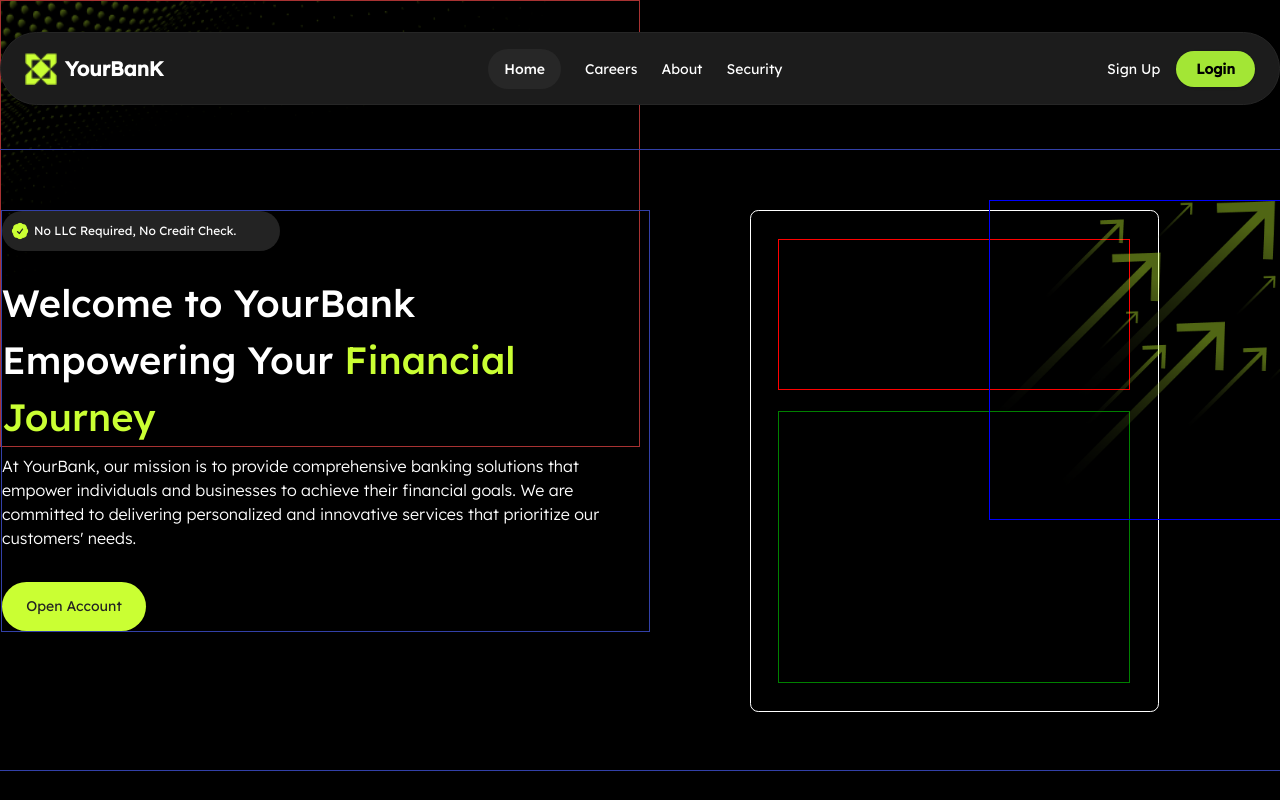
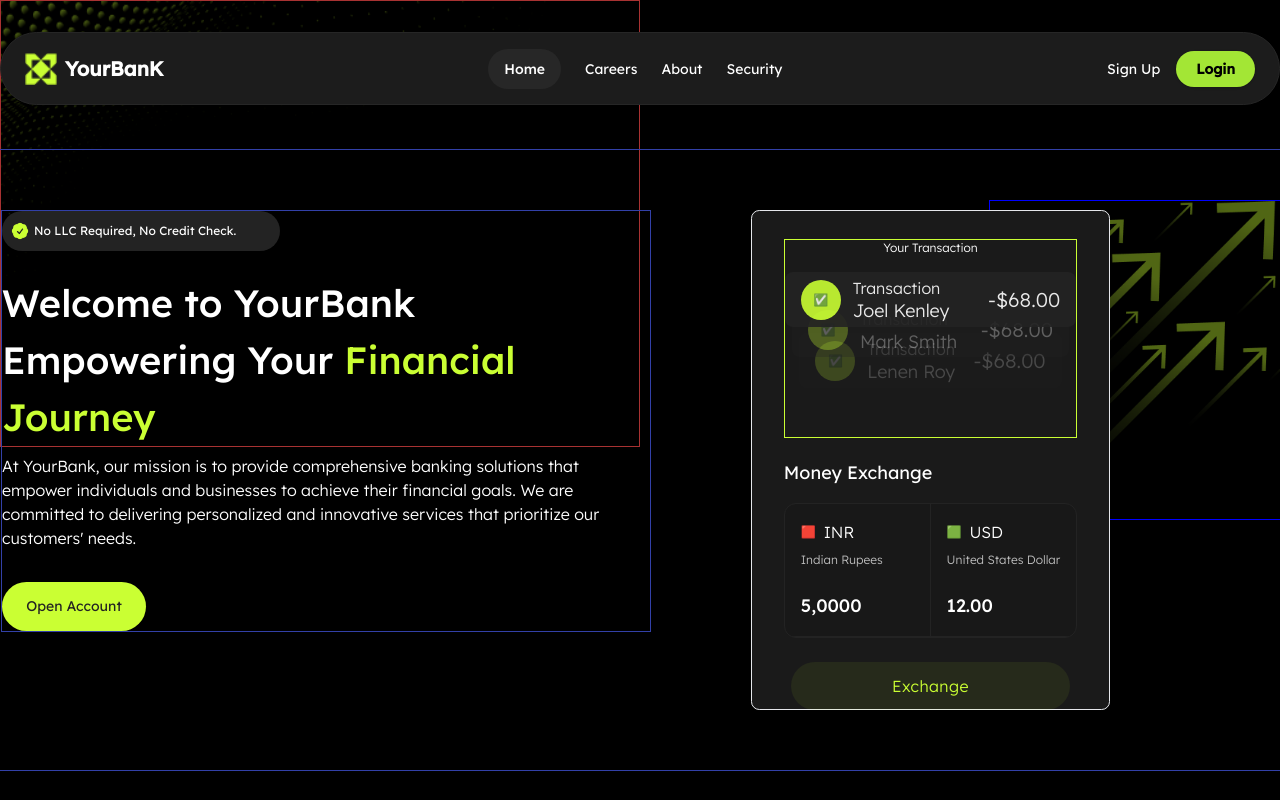
Before and after one commit to khuong-d4ng/Banking_company_website_UI_thuc_tap_tuan_4, a React (Create React App) app: page / in a window 1280 px wide. Shown: the top 800 px of the page. Built offline with nearby package versions, Linux system fonts and the light colour scheme.

Commit message:
hotfix(LayoutCommon): Chuyển navbar và footer vào layout

```diff
--- a/src/App.js
+++ b/src/App.js
@@ -1,20 +1,17 @@
 import { Routes, Route } from 'react-router-dom';
-import Footer from "./components/Footer";
-import Navbar from "./components/Navbar";
+import LayoutCommon from "./components/LayoutCommon";
 import About from "./pages/About";
+import Home from "./pages/Home";
 import './index.css';
-import Home from "./pages/Home";
 
 function App() {
   return (
-    <div className="flex flex-col min-h-screen bg-black text-white max-w-screen-2xl">
-      <Navbar />
-      <Routes>
+    <Routes>
+      <Route element={<LayoutCommon />}>
         <Route path="/" element={<Home />} />
         <Route path="/about" element={<About />} />
-      </Routes>
-      <Footer />
-    </div>
+      </Route>
+    </Routes>
   );
 }
 
--- /dev/null
+++ b/src/components/LayoutCommon.js
@@ -0,0 +1,18 @@
+import React from "react";
+import Navbar from "./Navbar";
+import Footer from "./Footer";
+import { Outlet } from "react-router-dom";
+
+const LayoutCommon = () => {
+  return (
+    <div className="min-h-screen bg-black text-white max-w-screen-2xl flex flex-col">
+      <Navbar />
+      <div className="flex-1">
+        <Outlet />
+      </div>
+      <Footer />
+    </div>
+  );
+};
+
+export default LayoutCommon;
--- a/src/pages/Home.js
+++ b/src/pages/Home.js
@@ -125,28 +125,111 @@ const Home = () => {
 
         <div
             className="
-            w-[410.1921691894531px]
-            h-[501.2744445800781px]
             gap-[20.66px]
-            border-[0.69px]
-            border-[#fff]
-            p-[27.55px]
+            px-8
+            py-7
             rounded-[8.26px]
             flex
             flex-col
             bg-transparent
+            z-30
+            "
+            style={{
+                background: `linear-gradient(0deg, #1A1A1A, #1A1A1A), linear-gradient(214.85deg, rgba(26, 26, 26, 0) 0%, #1A1A1A 39.72%)`,
+                borderWidth: "0.69px",
+                borderStyle: "solid",
+                borderImage: `linear-gradient(0deg, #262626, #262626),
+                            linear-gradient(214.24deg, rgba(202, 255, 51, 0.2) 0%, rgba(202, 255, 51, 0) 11.24%),
+                            linear-gradient(214.24deg, rgba(202, 255, 51, 0) 91.73%, rgba(202, 255, 51, 0.2) 99.95%)`,
+                borderImageSlice: 1
+            }}
+        >
 
-            border border-[#3240a8]
-            "
-        >
-            <div className='border border-[red] w-90 h-40'>
-
+            <div className="flex flex-col gap-4 items-center text-xs font-light border border-[#CAFF33] h-[45%]">
+                <div className=''>Your Transaction</div>
+                {/* 1 */}
+                <div className="flex items-center justify-between bg-[#232323] opacity-90 rounded-lg px-4 py-1 w-[100%] relative top-[0px] z-30">
+                    <div className="flex items-center gap-3">
+                        <div className="w-10 h-10 rounded-full bg-[#CAFF33] flex items-center justify-center">
+                            <span>✅</span>
+                        </div>
+                        <div>
+                            <div className="text-white text-base">Transaction</div>
+                            <div className="text-white text-lg leading-tight">Joel Kenley</div>
+                        </div>
+                    </div>
+                    <div className="text-white text-xl">-$68.00</div>
+                </div>
+                {/* 22 */}
+                <div className="flex items-center justify-between bg-[#232323] rounded-lg px-4 py-1 opacity-30 w-[95%] relative top-[-40px] z-20">
+                    <div className="flex items-center gap-3">
+                        <div className="w-10 h-10 rounded-full bg-[#CAFF33] flex items-center justify-center">
+                            <span>✅</span>
+                        </div>
+                        <div>
+                            <div className="text-white text-base">Transaction</div>
+                            <div className="text-white text-lg leading-tight">Mark Smith</div>
+                        </div>
+                    </div>
+                    <div className="text-white text-xl ">-$68.00</div>
+                </div>
+                {/* 3 */}
+                <div className="flex items-center justify-between bg-[#232323] rounded-lg px-4 py-1 opacity-20 w-[90%] relative top-[-80px] z-10">
+                    <div className="flex items-center gap-3">
+                        <div className="w-10 h-10 rounded-full bg-[#CAFF33] flex items-center justify-center">
+                            <span>✅</span>
+                        </div>
+                        <div>
+                            <div className="text-white text-base">Transaction</div>
+                            <div className="text-white text-lg leading-tight">Lenen Roy</div>
+                        </div>
+                    </div>
+                    <div className="text-white text-xl ">-$68.00</div>
+                </div>
             </div>
 
-            <div className='border border-[green] w-90 h-[65%]'>
-
+            {/* Cuc thu 2 */}
+            <div className='font-light text-xs'>
+                {/* Heading */}
+                <div>
+                    <h2 className="text-white font-normal text-lg mb-4">Money Exchange</h2>
+                </div>
+                {/* Card */}
+                <div className="grid grid-cols-2 gap-0 bg-[#181818] rounded-xl overflow-hidden border border-[#232323] font-weight-400">
+                    {/* INR */}
+                    <div className="flex flex-col gap-2 p-4 border-b border-r border-[#232323]">
+                        <div className="flex items-center gap-2">
+                        <span>🟥</span>
+                        <span className="text-white text-base">INR</span>
+                        </div>
+                        <span className="text-[#bdbdbd] text-xs">Indian Rupees</span>
+                        <span className="text-white text-lg mt-4 font-medium">5,0000</span>
+                    </div>
+                    {/* USD */}
+                    <div className="flex flex-col gap-2 p-4 border-b border-[#232323]">
+                        <div className="flex items-center gap-2">
+                        <spam>🟩</spam>
+                        <span className="text-white text-base">USD</span>
+                        </div>
+                        <span className="text-[#bdbdbd] text-xs">United States Dollar</span>
+                        <span className="text-white text-lg mt-4 font-medium">12.00</span>
+                    </div>
+                </div>
+                {/* Exchange button */}
+                <div className="w-full flex justify-center mt-6">
+                    <button
+                        className="w-[95%] h-12 rounded-full bg-[#232823] text-[#CAFF33] text-base tracking-wide"
+                        style={{
+                        background: "rgba(202, 255, 51, 0.07)"
+                        }}
+                    >
+                        Exchange
+                    </button>
+                </div>
             </div>
         </div>
+
+
 
         <div className='border border-[blue] w-[20em] h-[20em] absolute top-[50px] right-[50px]'>
                     <img src='/home-4.png'></img>
```
